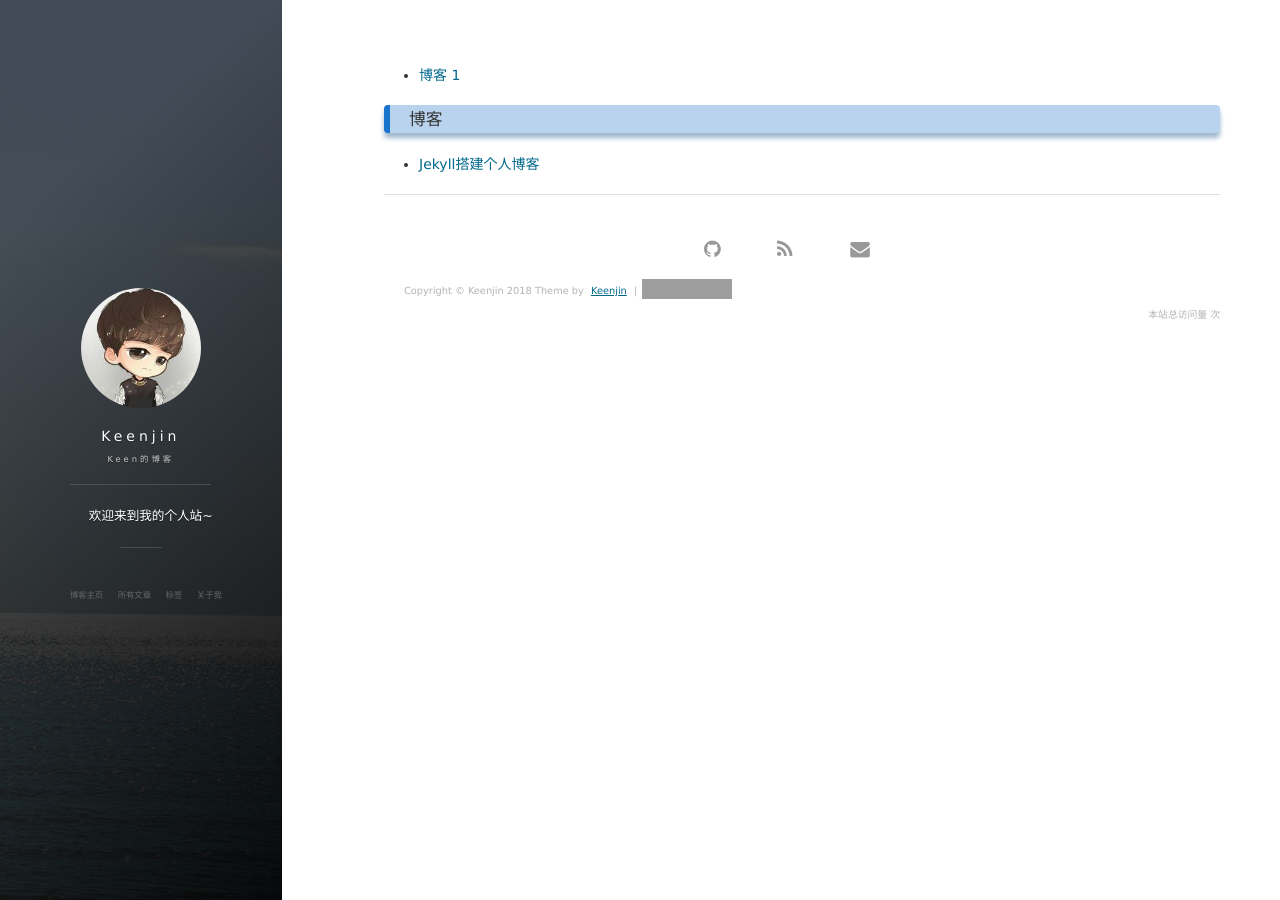
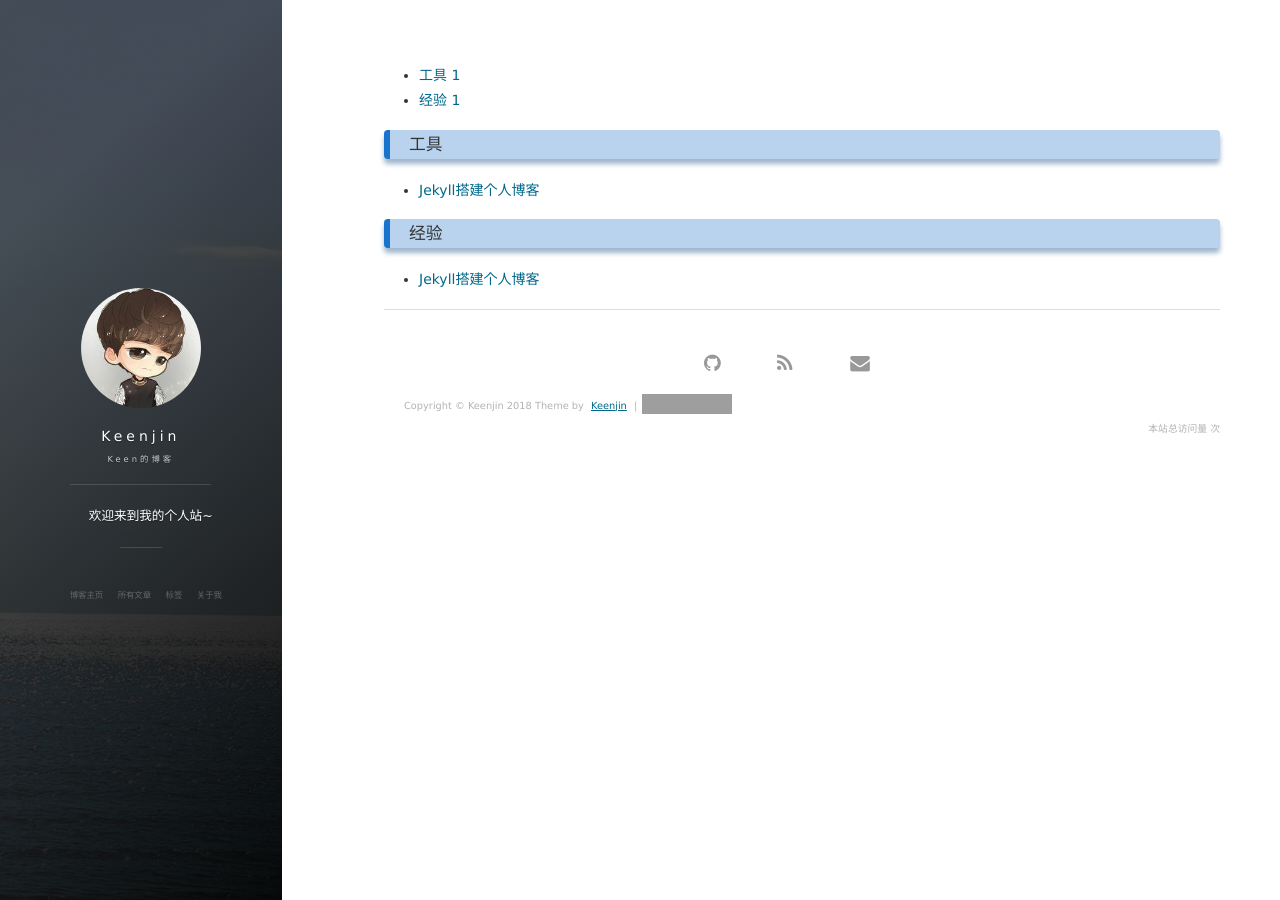
Before and after one commit to Keenjin/Keenjin.github.io, a Jekyll site: the page built from tags.html, in a window 1280 px wide. Built offline with Jekyll 4.4.1, drawn with Linux system fonts in a browser that asks for light colours; nearby versions of some CDN libraries; comment, search, counter and statistics services are not loaded; grey boxes are pictures that could not be loaded.

Commit message:
修改tags

```diff
--- a/_posts/2016-12-25-jekyll_tutorials_with_mirror.md
+++ b/_posts/2016-12-25-jekyll_tutorials_with_mirror.md
@@ -2,7 +2,7 @@
 layout: post
 title: Jekyll搭建个人博客
 date: 2018-12-25
-tags: 博客
+tags: 工具 经验
 ---
 
 # 1 概述
```
